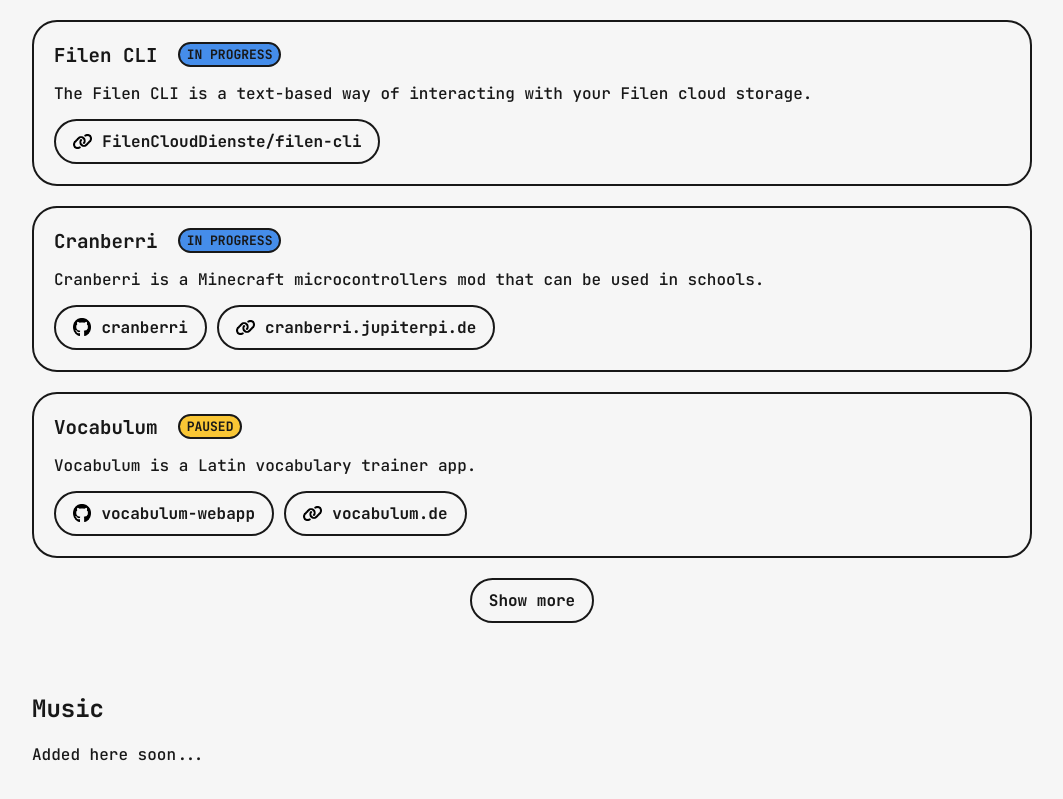
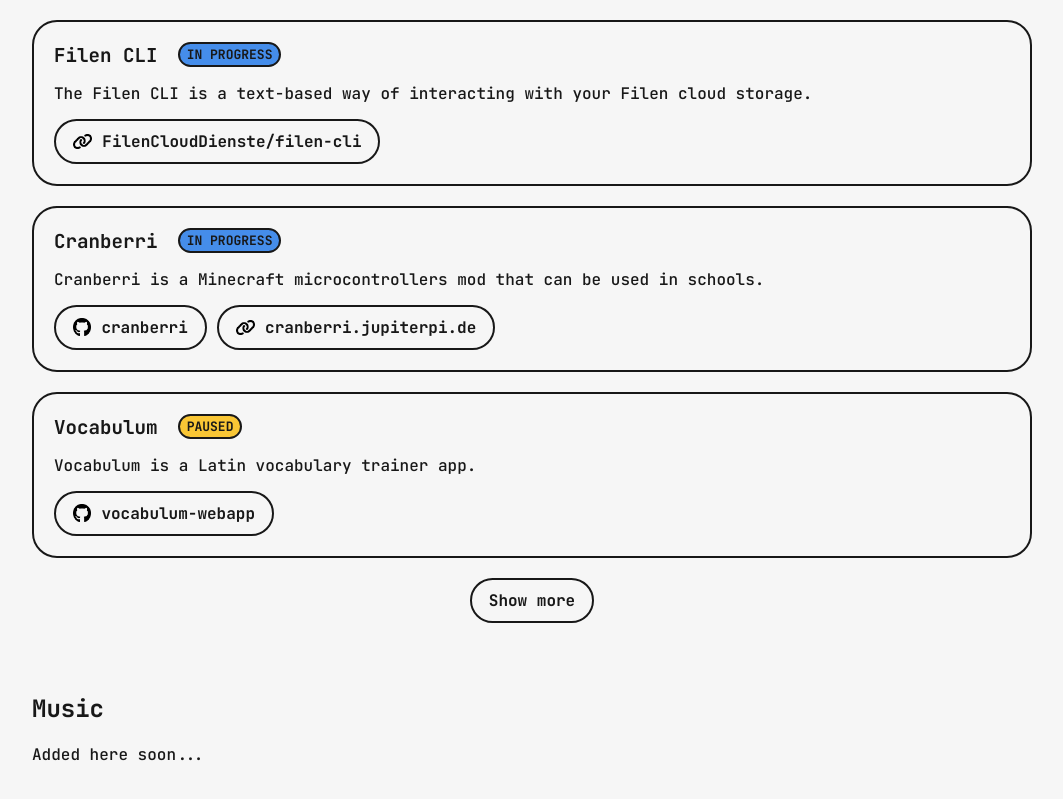
Before and after one commit to JupiterPi/hub, a Next.js app in the folder hub/: page / in a window 1280 px wide. Shown: the part 808-1607 px from the top of the page, without its empty margins (108-1171 px from the left). Built offline with nearby package versions, Linux system fonts and the light colour scheme.

Commit message:
removed vocabulum.de

```diff
--- a/hub/src/data.ts
+++ b/hub/src/data.ts
@@ -26,8 +26,7 @@
     name: "Vocabulum",
     status: "paused",
     description: "Vocabulum is a Latin vocabulary trainer app.",
-    githubRepo: "vocabulum-webapp",
-    links: [{url: "https://vocabulum.de", title: "vocabulum.de"}]
+    githubRepo: "vocabulum-webapp"
   },
   {
     name: "Majesty Online",
```
